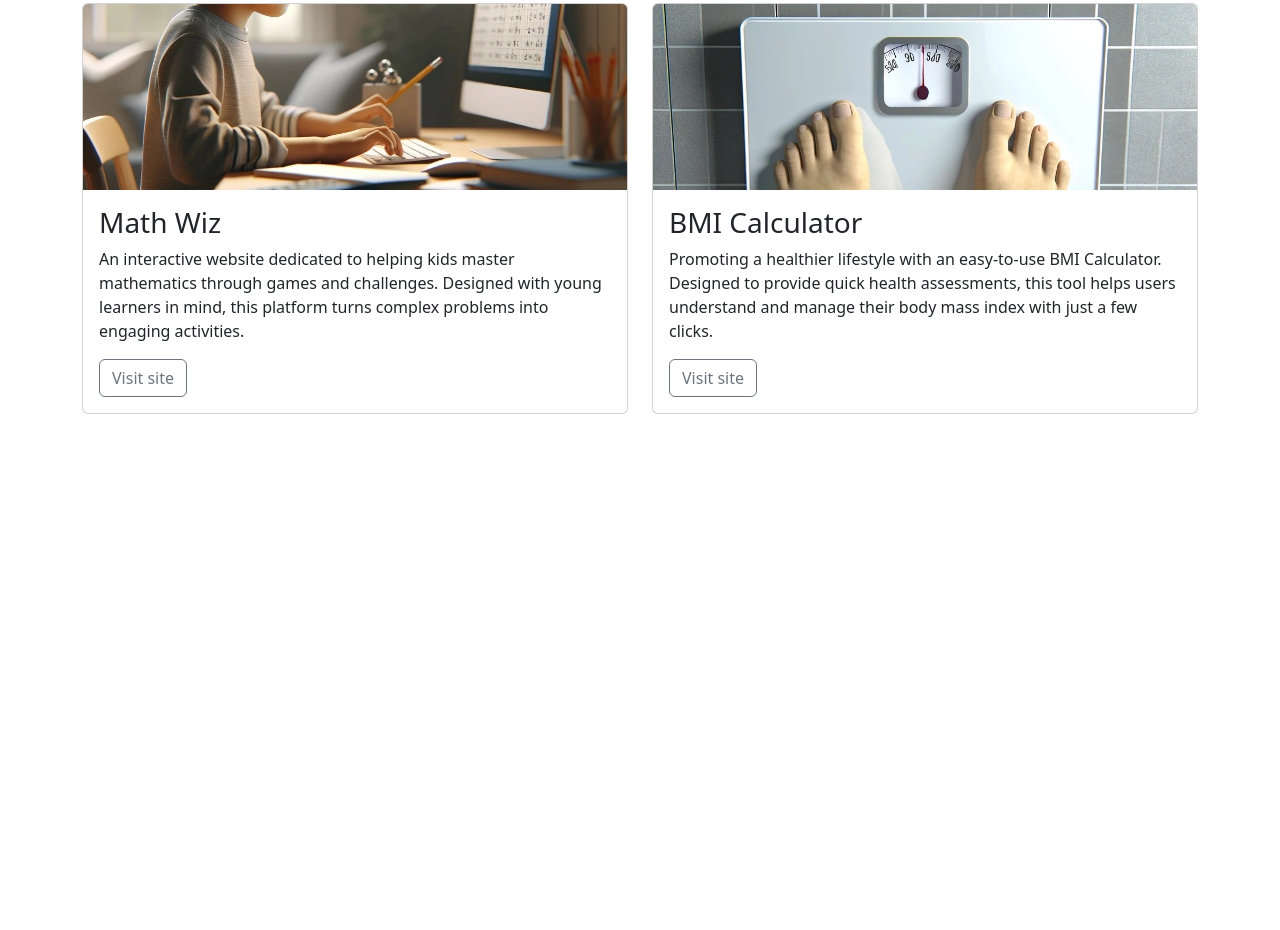
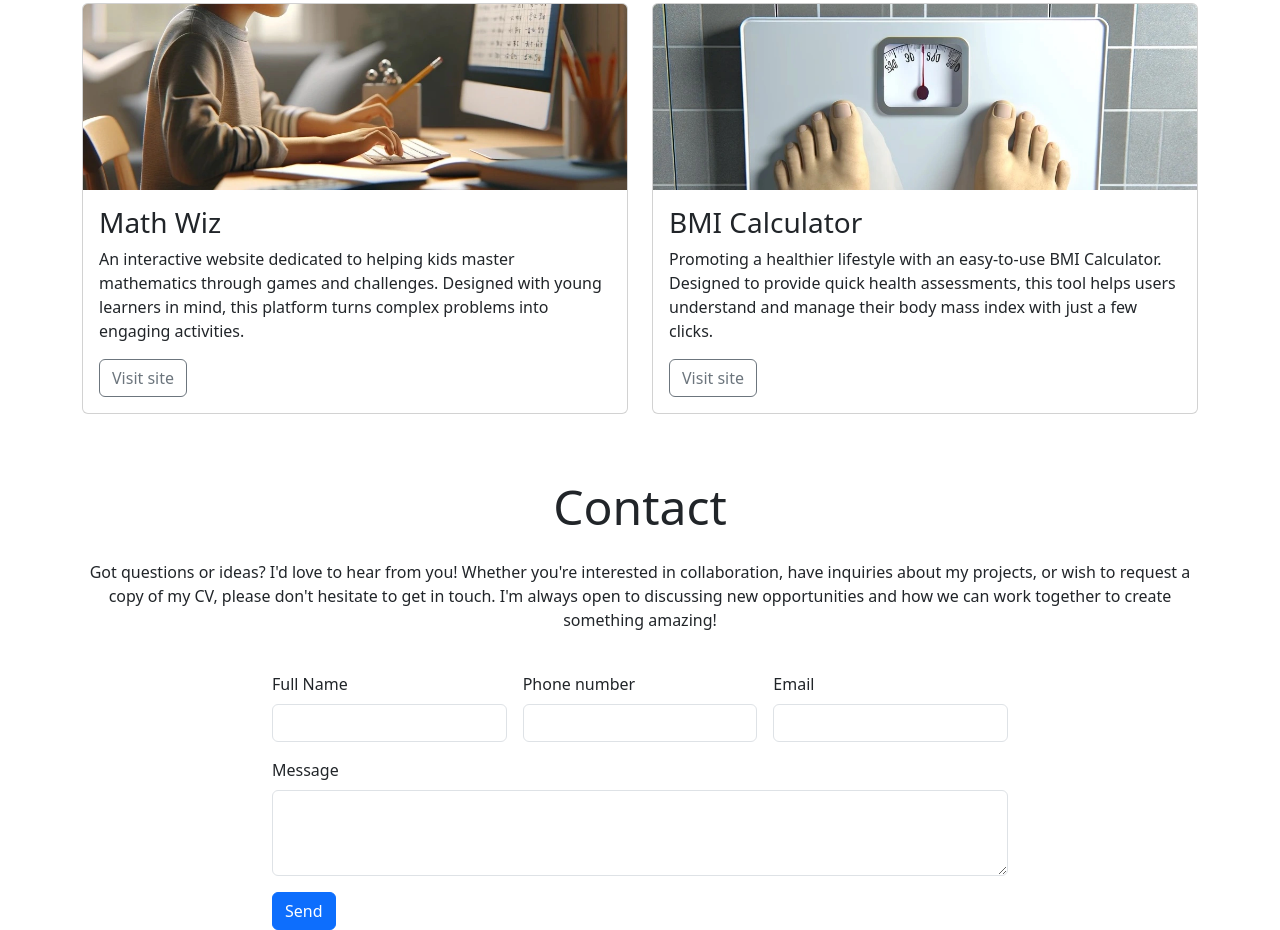
Before and after one commit to Eva4P/mei-wong-portofolio, a plain HTML site: page index.html in a window 1280 px wide. Shown: the part 1421-2351 px from the top of the page. Before the commit the page ends 1875 px from the top, so only its background shows below. Drawn offline with nearby package versions, Linux system fonts and the light colour scheme.

Commit message:
Add and adjust a Bootstrap form

```diff
--- a/index.html
+++ b/index.html
@@ -184,6 +184,45 @@
     </div>
 </section>
 </main>
+
+<!--Contact Section-->
+<footer id="contact" class="container">
+  <div class="row justify-content-center">
+      <div class="col-12 text-center my-4">
+          <h2 class="display-5">Contact</h2>
+          <p class="mt-4">Got questions or ideas? I'd love to hear from you! Whether you're
+              interested in collaboration, have inquiries about my projects, or
+              wish to request a copy of my CV, please don't hesitate to get in
+              touch. I'm always open to discussing new opportunities and how we
+              can work together to create something amazing!</p>
+      </div>
+      <div class="col-12 col-md-10 col-lg-8">
+
+         <!-- Add your form here -->
+         <form class="row g-3">
+          <div class="col-lg-4">
+              <label for="full-name" class="form-label">Full Name</label>
+              <input type="text" class="form-control" id="full-name">
+          </div>
+          <div class="col-lg-4">
+              <label for="phonenumber" class="form-label">Phone number</label>
+              <input type="number" class="form-control" id="phonenumber">
+          </div>
+          <div class="col-lg-4">
+              <label for="email" class="form-label">Email</label>
+              <input type="email" class="form-control" id="email">
+          </div>
+          <div class="col-12">
+              <label for="message" class="form-label">Message</label>
+              <textarea class="form-control" id="message" rows="3"></textarea>
+          </div>
+          <div class="col-12">
+              <button type="submit" class="btn btn-primary">Send</button>
+          </div>
+        </form>
+      </div>
+  </div>
+</footer>
  <!-- Bootstrap JS Script-->
  <script src="https://cdn.jsdelivr.net/npm/bootstrap@5.3.3/dist/js/bootstrap.bundle.min.js"
  integrity="sha384-YvpcrYf0tY3lHB60NNkmXc5s9fDVZLESaAA55NDzOxhy9GkcIdslK1eN7N6jIeHz"
```
